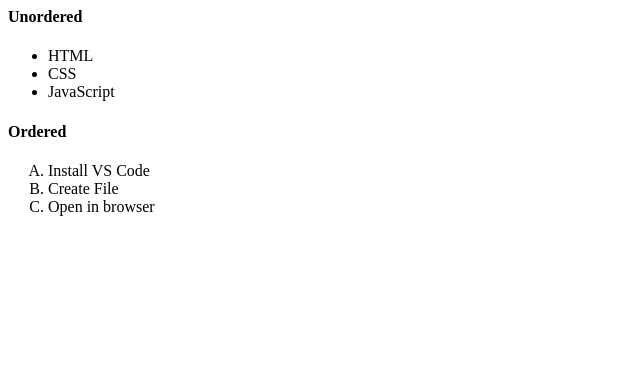
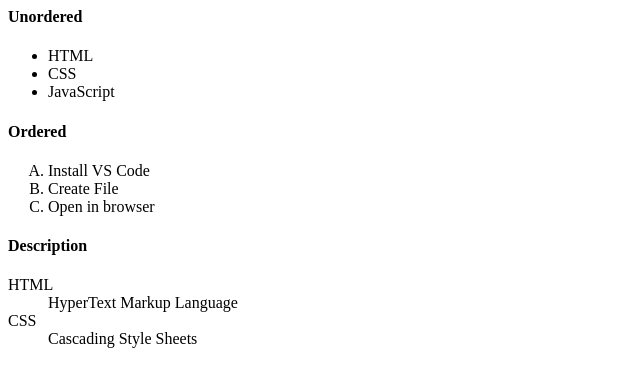
Before and after one commit to dritibose/WDW_0216, a plain HTML site: page Web Designing Workshop Assignment/Assignment 5/index.html in a window 1280 px wide. Shown: the whole page, without its empty margins (0-640 px from the left). Drawn offline with Linux system fonts and the light colour scheme.

Commit message:
Description list

```diff
--- a/Web Designing Workshop Assignment/Assignment 5/index.html
+++ b/Web Designing Workshop Assignment/Assignment 5/index.html
@@ -14,6 +14,15 @@
             <li>Install VS Code</li>
             <li>Create File</li>
             <li>Open in browser</li>
+
         </ol>
+        <h4>Description</h4>
+        <dl>
+            <dt>HTML</dt>
+            <dd>HyperText Markup Language</dd>
+            <dt>CSS</dt>
+            <dd>Cascading Style Sheets</dd>
+
+        </dl>
     </head>
 </html>
```
